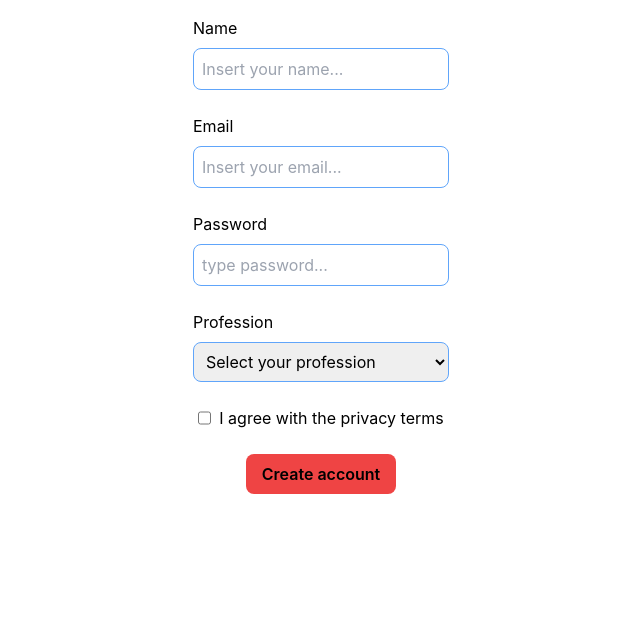
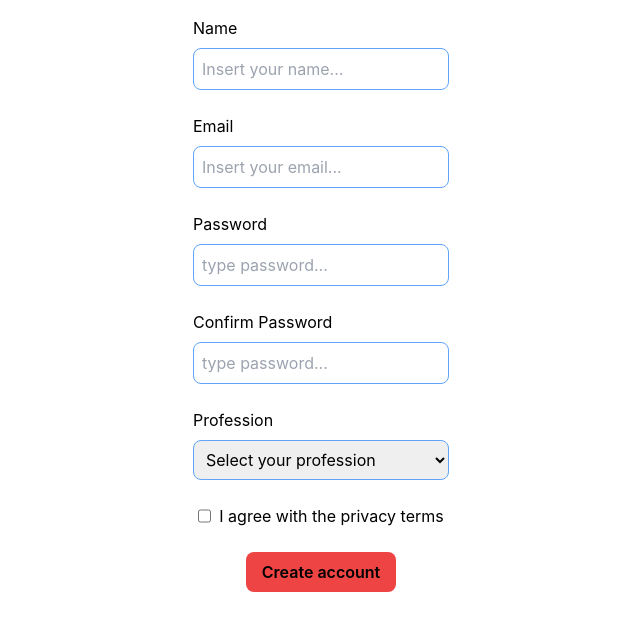
Before and after one commit to Braulin96/JavaScriptPratice, a React (Create React App) app: page / in a window 1280 px wide. Shown: the top 630 px of the page, without its empty margins (319-959 px from the left). Built offline with nearby package versions, Linux system fonts and the light colour scheme.

Commit message:
hookForm completed

```diff
--- a/src/components/jbCole/HookForm.js
+++ b/src/components/jbCole/HookForm.js
@@ -7,11 +7,15 @@ const HookForm = () => {
     register,
     handleSubmit,
     formState: { errors },
+    watch
   } = useForm();
   const onSubmit = (data) => {
-    alert(JSON.stringify(data))
+    alert(JSON.stringify(data));
   };
   console.log(errors);
+
+  const watchPassword = watch ('password') //used to monitor the password
+  console.log ('watchPassword:', watchPassword)
 
   return (
     <div className="flex flex-col mt-4 gap-y-6">
@@ -41,7 +45,10 @@ const HookForm = () => {
           } `}
           type="text"
           placeholder="Insert your email..."
-          {...register("email", { required: true, validate: (value) => validator.isEmail (value),})} //check if is a valid email
+          {...register("email", {
+            required: true,
+            validate: (value) => validator.isEmail(value),
+          })} //check if is a valid email
           //when we want an customized validation we use validate and in this case to check email we use validator
         />
         {errors?.email?.type === "required" ? (
@@ -62,7 +69,7 @@ const HookForm = () => {
           className={`outline-none border p-2 rounded-lg w-64 ${
             errors?.password ? "border-red-400" : "border-blue-400 "
           }`}
-          type="text"
+          type="password"
           placeholder="type password..."
           {...register("password", { required: true, minLength: 7 })}
         />
@@ -73,6 +80,33 @@ const HookForm = () => {
         )}
         {errors?.password?.type === "required" ? (
           <p className="text-sm text-red-400">Password is required</p>
+        ) : (
+          ""
+        )}
+      </div>
+
+      <div className="form-group flex flex-col gap-y-2 mx-auto">
+        <label>Confirm Password</label>
+        <input
+          className={`outline-none border p-2 rounded-lg w-64 ${
+            errors?.confirmPassword ? "border-red-400" : "border-blue-400 "
+          }`}
+          type="password"
+          placeholder="type password..."
+          {...register("confirmPassword", { required: true, minLength: 7, validate: (value) => value === watchPassword })}
+        />
+        {errors?.confirmPassword?.type === "validate" ? (
+          <p className="text-sm text-red-400">Password does not match</p>
+        ) : (
+          ""
+        )}
+        {errors?.confirmPassword?.type === "required" ? (
+          <p className="text-sm text-red-400">Password is required</p>
+        ) : (
+          ""
+        )}
+         {errors?.confirmPassword?.type === "minLength" ? (
+          <p className="text-sm text-red-400">At least 7 characters</p>
         ) : (
           ""
         )}
@@ -110,7 +144,6 @@ const HookForm = () => {
             {...register("privacyTerms", { required: true })}
           />
           <label> I agree with the privacy terms</label>
-
         </div>
 
         {errors?.privacyTerms?.type === "required" ? (
```
Lines whose indentation alone changed are shown as unchanged.
